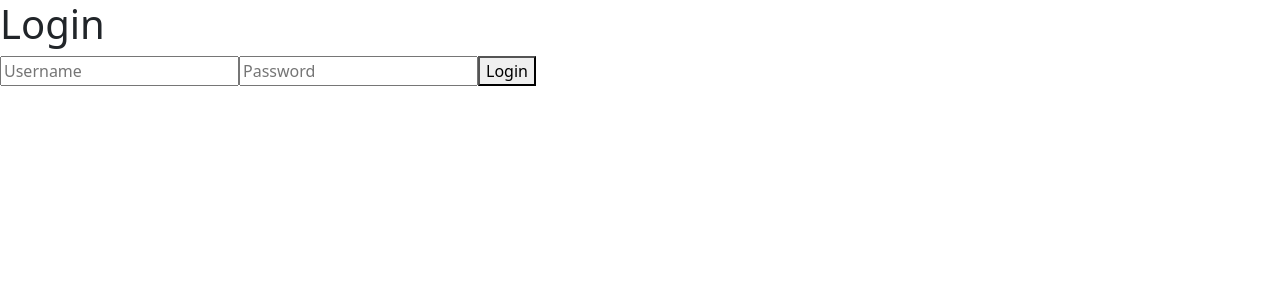
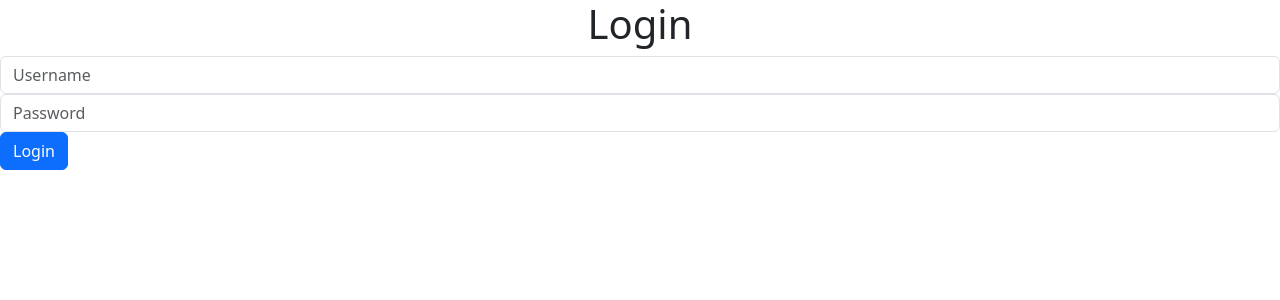
Before and after one commit to deadlyeyes322/django-react-music-app, a React (Vite) app in the folder frontend/: page /login in a window 1280 px wide. Shown: the top 300 px of the page. Built offline with nearby package versions, Linux system fonts and the light colour scheme; no server answers.

Commit message:
Login and register styling

```diff
--- a/frontend/src/pages/LoginOrRegisterPage/components/Form.jsx
+++ b/frontend/src/pages/LoginOrRegisterPage/components/Form.jsx
@@ -16,42 +16,42 @@ export default function Form({ route, method }) {
     e.preventDefault();
 
     try {
-      console.log(route)
-      const res = await api.post(route +'/', { username, password });
+      console.log(route);
+      const res = await api.post(route + "/", { username, password });
       if (method === "login") {
         localStorage.setItem(ACCESS_TOKEN, res.data.access);
         localStorage.setItem(REFRESH_TOKEN, res.data.refresh);
-          navigate("/")
+        navigate("/");
       } else {
-          navigate("/login")
+        navigate("/login");
       }
     } catch (error) {
-      alert(error)
+      alert(error);
     } finally {
-      setLoading(false)
+      setLoading(false);
     }
   };
 
   return (
     <>
       <form onSubmit={handleSubmit} className="form-containter">
-        <h1>{name}</h1>
+        <h1 class="display-6 text-center">{name}</h1>
         <input
-          className="form-input"
+          className="form-input form-control"
           type="text"
           value={username}
           onChange={(e) => setUsername(e.target.value)}
           placeholder="Username"
         />
         <input
-          className="form-input"
+          className="form-input form-control"
           type="text"
           value={password}
           onChange={(e) => setPassword(e.target.value)}
           placeholder="Password"
         />
         {/* {loading && <Loading />} */}
-        <button className="form-button" type="submit">
+        <button className="form-button btn btn-primary" type="submit">
           {name}
         </button>
       </form>
--- a/frontend/src/pages/MusicPage/MusicPage.jsx
+++ b/frontend/src/pages/MusicPage/MusicPage.jsx
@@ -51,6 +51,7 @@ const MusicPage = () => {
           <>
             <div className="image-open" onClick={handleClick}>
               <img
+                class="rounded mx-auto d-block"
                 src={dataRef.current.album?.images[0]?.url}
                 width="600"
                 height="600"
```
Lines whose indentation alone changed are shown as unchanged.
